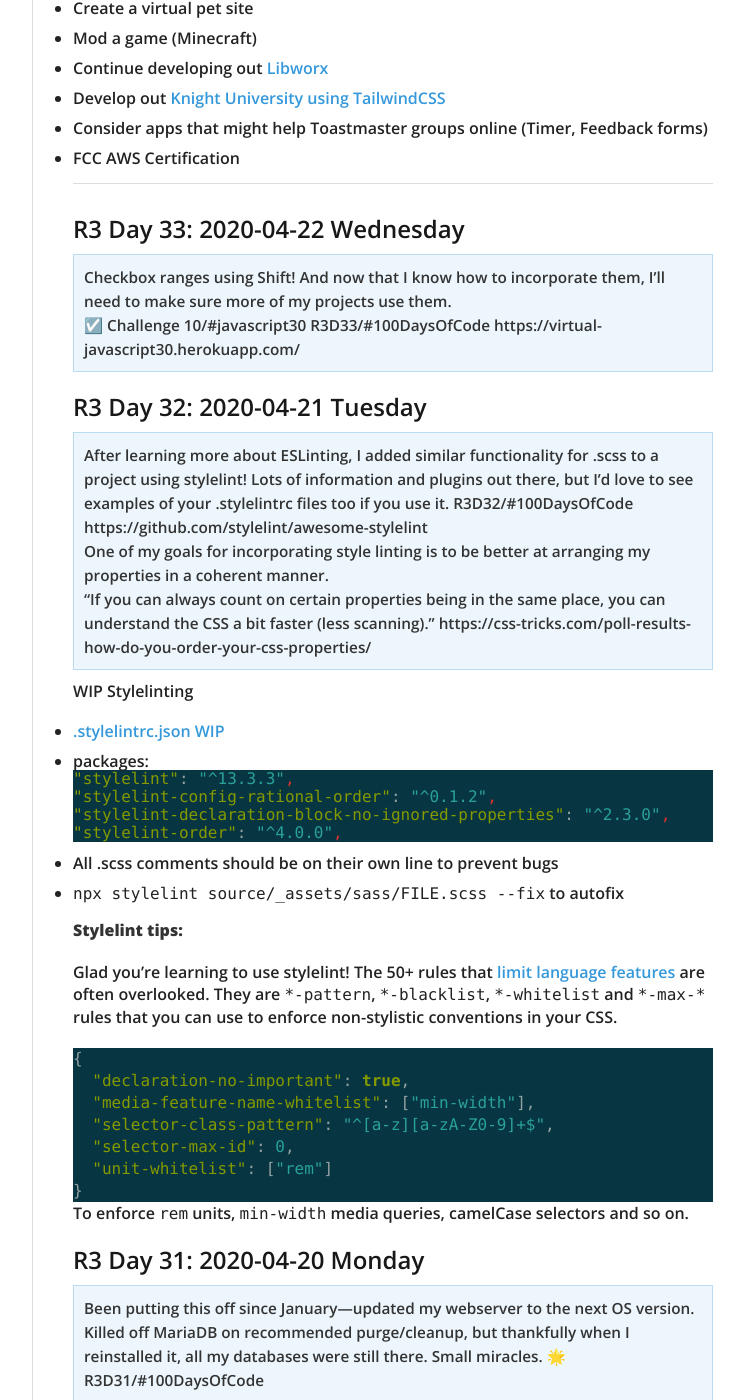
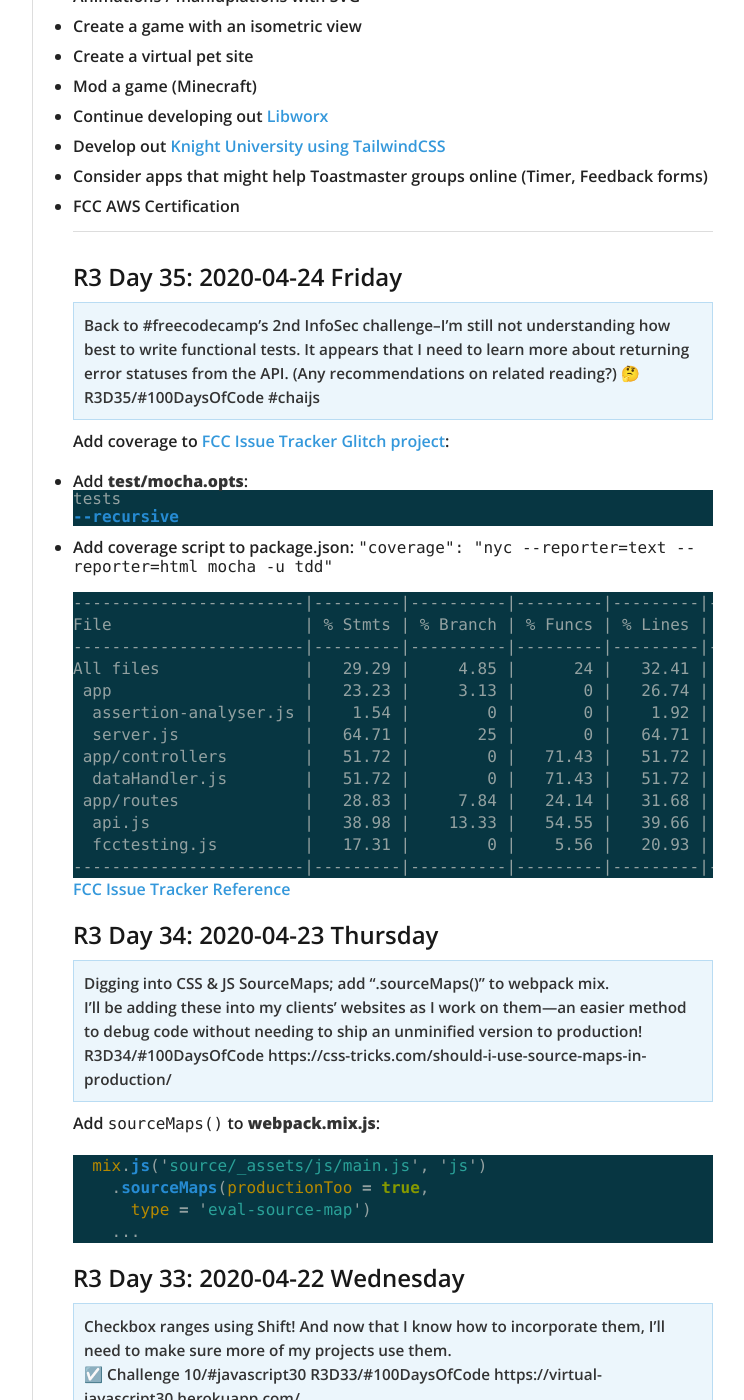
Before and after one commit to virtual/100daysofcode, a Jekyll site: the page built from index.md, in a window 1280 px wide and 1400 px high, scrolled down 1379 px. Shown: the whole window, without its empty margins (378-1122 px from the left). Built offline with Jekyll 4.4.1, drawn with Linux system fonts in a browser that asks for light colours; nearby versions of some CDN libraries; our own code applies the rules of GitHub Pages for plain Markdown files; some of the changed text lies outside the part shown.

Commit message:
update w/ sourcemaps and infosec tests

````diff
--- a/index.md
+++ b/index.md
@@ -26,7 +26,8 @@
     - Day 19: POST with form data, GET route
     - Day 20: DELETE route
     - Day 21: PUT route
-    - Day 22: Functional tests
+    - Day 22: Functional tests (POST)
+    - Day 34: Functional tests (POST)
 - [Node.js: Testing and Code Quality - Jon Peck](https://www.lynda.com/Node-js-tutorials/Node-js-Testing-Code-Quality/587672-2.html)
   - Day 23: Intro
   - Day 24: Testing and Code Quality Fundamentals
@@ -43,6 +44,7 @@
     - Day 04: Pseudo-selectors
 - Read Code Complete
   - Day 10: History of programming languages
+  - Day 34: Programming _into_ the language
 - Codepen
   - Day 27: [Snaking Timeline](https://codepen.io/virtual/pen/bGVpdyN) ✓
 - Update webserver to support LetsEncrypt ACMEv2
@@ -61,6 +63,52 @@
 - FCC AWS Certification
 
 ----------
+
+## R3 Day 35: 2020-04-24 Friday
+
+> Back to #freecodecamp's 2nd InfoSec challenge--I'm still not understanding how best to write functional tests. It appears that I need to learn more about returning error statuses from the API. (Any recommendations on related reading?) 🤔 R3D35/#100DaysOfCode #chaijs
+
+Add coverage to [FCC Issue Tracker Glitch project](https://virtual-fcc-issue-tracker.glitch.me):
+
+- Add __test/mocha.opts__:
+  ```bash
+  tests
+  --recursive
+  ```
+- Add coverage script to package.json: `"coverage": "nyc --reporter=text --reporter=html mocha -u tdd"`
+
+```
+------------------------|---------|----------|---------|---------|--------------------------------
+File                    | % Stmts | % Branch | % Funcs | % Lines | Uncovered Line #s
+------------------------|---------|----------|---------|---------|--------------------------------
+All files               |   29.29 |     4.85 |      24 |   32.41 |
+ app                    |   23.23 |     3.13 |       0 |   26.74 |
+  assertion-analyser.js |    1.54 |        0 |       0 |    1.92 | 31-128
+  server.js             |   64.71 |       25 |       0 |   64.71 | 26,32,43,52-61
+ app/controllers        |   51.72 |        0 |   71.43 |   51.72 |
+  dataHandler.js        |   51.72 |        0 |   71.43 |   51.72 | 36-40,43-65
+ app/routes             |   28.83 |     7.84 |   24.14 |   31.68 |
+  api.js                |   38.98 |    13.33 |   54.55 |   39.66 | 27,88,133,147-255
+  fcctesting.js         |   17.31 |        0 |    5.56 |   20.93 | 38-41,46-49,54-57,63-73,77-102
+------------------------|---------|----------|---------|---------|--------------------------------
+```
+
+[FCC Issue Tracker Reference](https://glitch.com/edit/#!/fcc-issue-tracker-project?path=tests/2_functional-tests.js:1:0)
+
+## R3 Day 34: 2020-04-23 Thursday
+
+> Digging into CSS & JS SourceMaps; add ".sourceMaps()" to webpack mix.
+>
+> I'll be adding these into my clients' websites as I work on them—an easier method to debug code without needing to ship an unminified version to production! R3D34/#100DaysOfCode https://css-tricks.com/should-i-use-source-maps-in-production/
+
+Add `sourceMaps()` to __webpack.mix.js__:
+
+```js
+  mix.js('source/_assets/js/main.js', 'js')
+    .sourceMaps(productionToo = true,
+      type = 'eval-source-map')
+    ...
+```
 
 ## R3 Day 33: 2020-04-22 Wednesday
 
````
